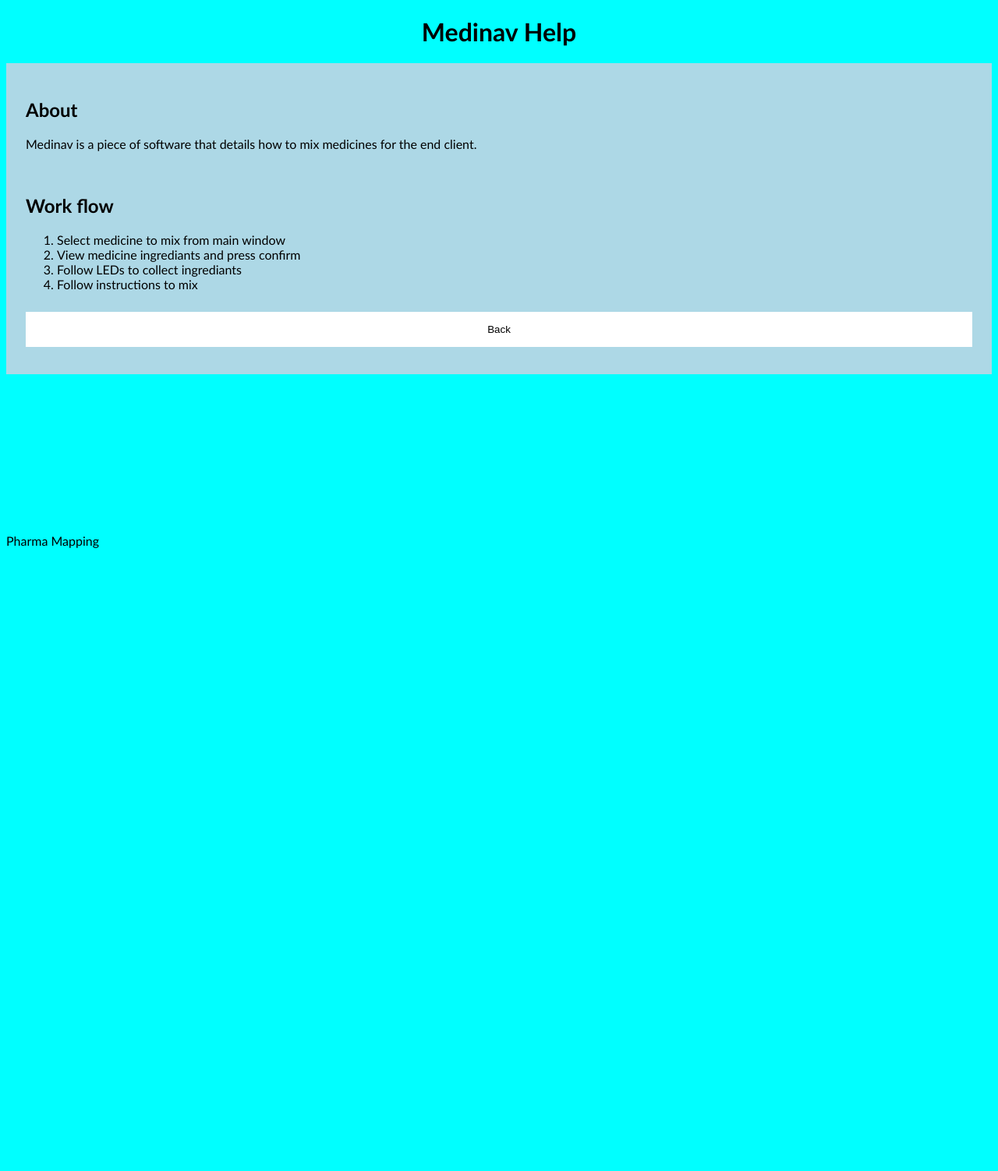
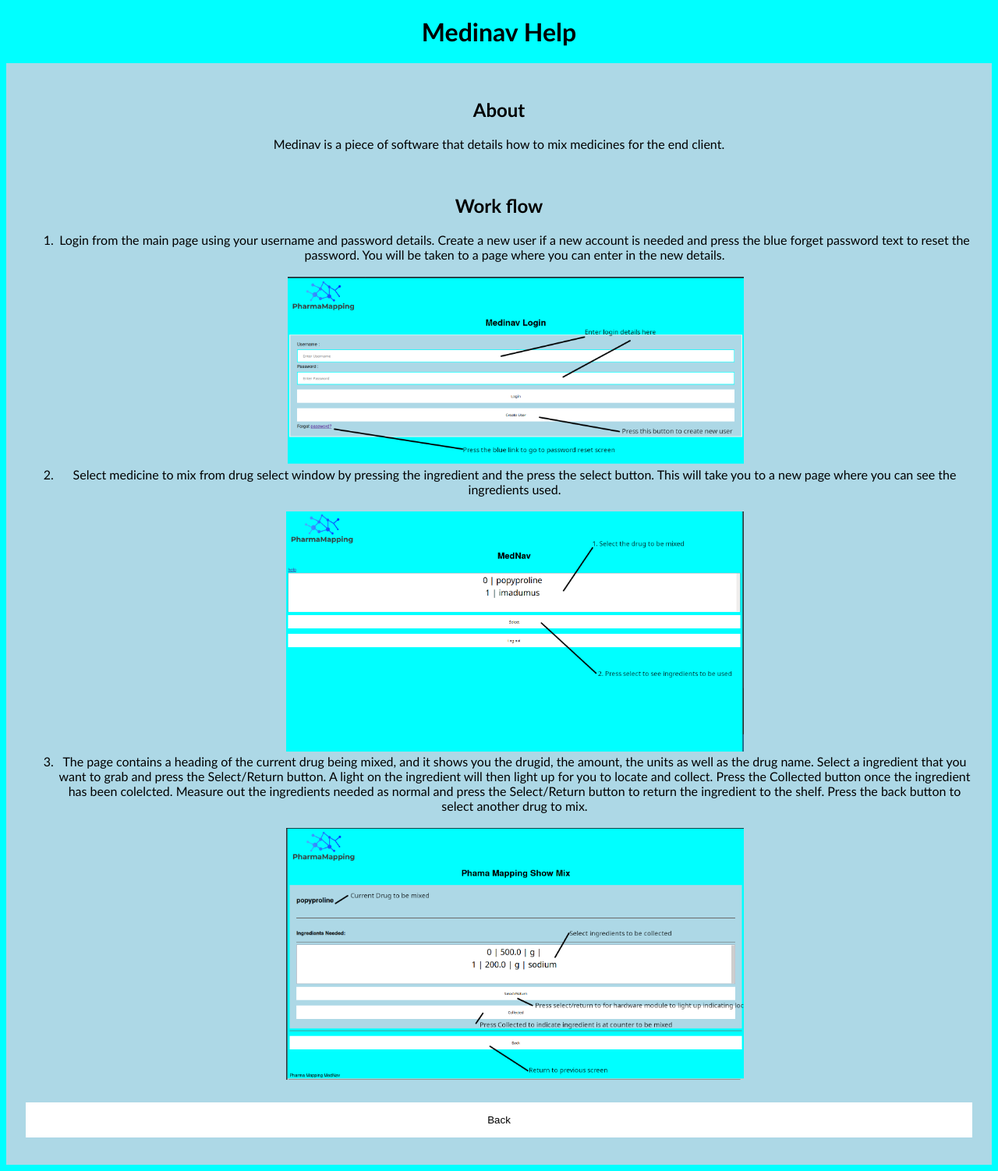
Before and after one commit to ThinkRORBOT/Medinav, a Django app: page /clientnav/help/ in a window 1280 px wide. Shown: the part 97-1599 px from the top of the page at 78% size. Before the commit the page ends 800 px from the top, so only its background shows below. Run offline with Django 3.2, Linux system fonts and the light colour scheme.

Commit message:
new help page

```diff
--- a/medinav/clientnav/templates/clientnav/help.html
+++ b/medinav/clientnav/templates/clientnav/help.html
@@ -11,25 +11,32 @@
 </head>
 <body>
     <center> <h1> Medinav Help </h1> </center>
-        <div class="container">
+    <div class="container">
+
+          <center>
           <h2>About</h2>
           <p>
             Medinav is a piece of software that details how to mix medicines for the end client.
           </p>
           <br>
           <h2>Work flow</h2>
+
           <ol>
-            <li>Select medicine to mix from main window</li>
-            <li>View medicine ingrediants and press confirm</li>
-            <li>Follow LEDs to collect ingrediants</li>
-            <li>Follow instructions to mix</li>
+            <li>Login from the main page using your username and password details. Create a new user if a new account is needed and press the blue forget password text to reset the password. You will be taken to a page where you can enter in the new details.</li>
+            <br>
+            <img src="{% static 'media/login_h.png' %}" width="50%">
+            <li>Select medicine to mix from drug select window by pressing the ingredient and the press the select button. This will take you to a new page where you can see the ingredients used.</li>
+            <br>
+            <img src="{% static 'media/drugselect_h.png' %}" width="50%">
+            <li>The page contains a heading of the current drug being mixed, and it shows you the drugid, the amount, the units as well as the drug name. Select a ingredient that you want to grab and press the Select/Return button. A light on the ingredient will then light up for you to locate and collect. Press the Collected button once the ingredient has been colelcted. Measure out the ingredients needed as normal and press the Select/Return button to return the ingredient to the shelf. Press the back button to select another drug to mix.</li>
+            <br>
+            <img src="{% static 'media/drugmix_h.png' %}" width="50%">
           </ol>
-
+          </center>
             <a href="/clientnav/selectmix"><button type="button" class="back_btn"> Back </button></a>
         </div>
 </body>
-
+<div class="spacer"></div>
 <footer>
-  Pharma Mapping
 </footer>
 </html>
--- a/medinav/static/css/default.css
+++ b/medinav/static/css/default.css
@@ -36,13 +36,16 @@ button {
         margin: 10px 5px;
     }
 
+.spacer {
+    flex: 1;
+}
 
  .container {
         padding: 25px;
         background-color: lightblue;
     }
   footer{
+    position: absolute;
     width: 100%;
     bottom: 0;
-    position: absolute;
   }
--- a/medinav/static/js/createuser.js
+++ b/medinav/static/js/createuser.js
@@ -20,7 +20,7 @@ window.onload = function () {
                 console.log(data);
                 if (data['status'] == 200) {
 
-                    window.alert("User create successfully");
+                    window.alert("User created successfully");
                     window.location.href = "/clientnav"
                 }
                 else if (data['status'] == 401) {
```
Also changed, not shown: medinav/static/media/drugmix.png (added), medinav/static/media/drugmix_h.png (added), medinav/static/media/drugselect.png (added), medinav/static/media/drugselect_h.png (added), medinav/static/media/login.png (added), medinav/static/media/login_h.png (added).
